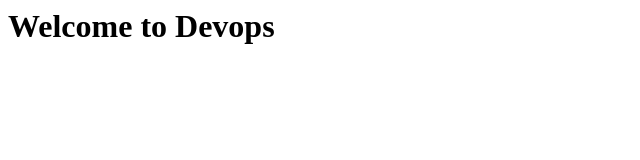
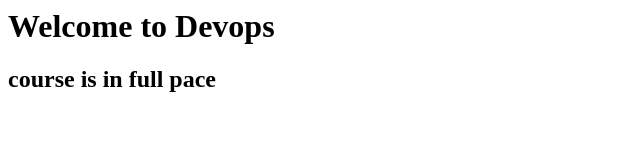
Before and after one commit to sush30606/ci-cd-test, a plain HTML site: page index.html in a window 1280 px wide. Shown: the whole page, without its empty margins (0-640 px from the left). Drawn offline with Linux system fonts and the light colour scheme.

Commit message:
Update index.html

```diff
--- a/index.html
+++ b/index.html
@@ -1 +1,2 @@
 <h1> Welcome to Devops </h1>
+<h2> course is in full pace </h2>
```
